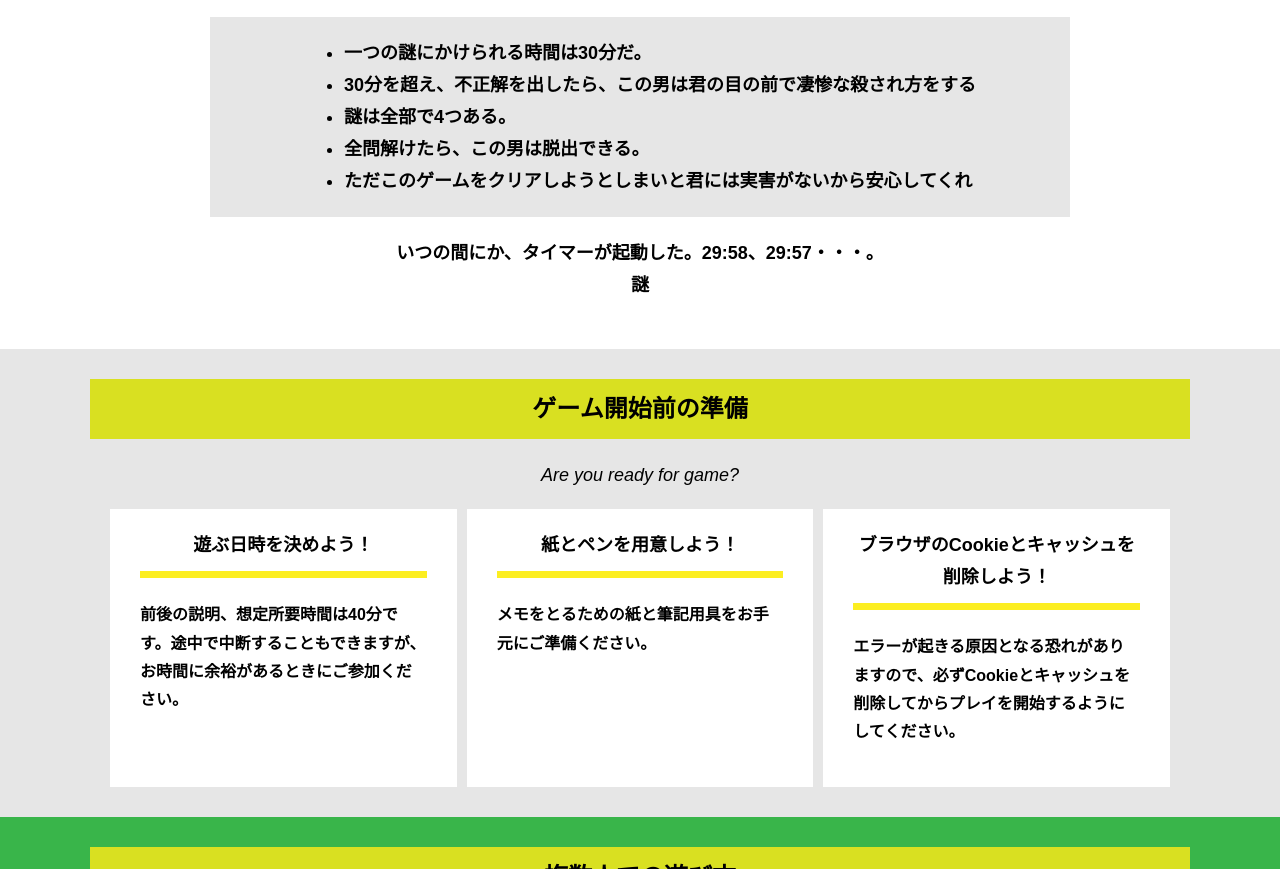
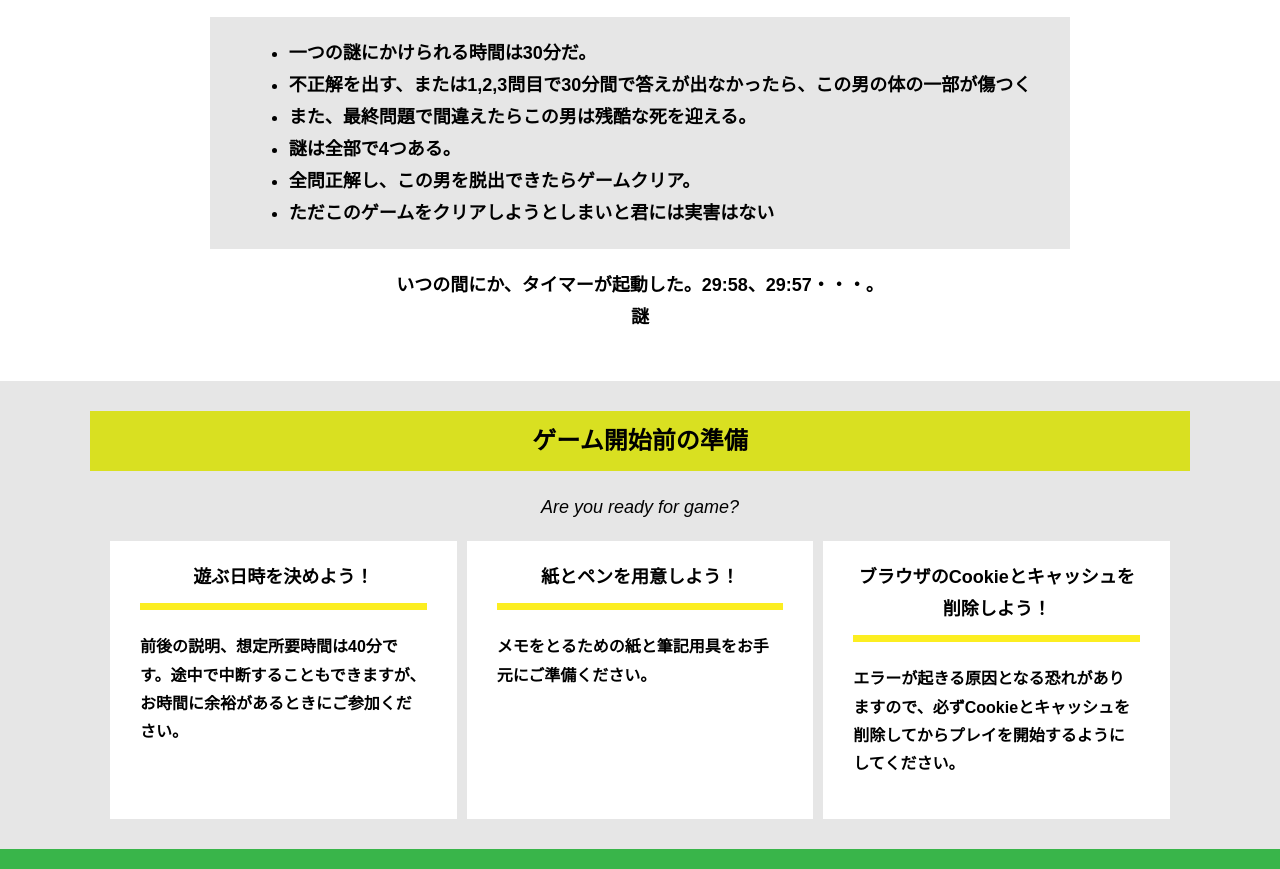
Before and after one commit to OnodaIbuki/alfa-sapporo-H, a plain HTML site: page index.html in a window 1280 px wide. Shown: the part 898-1767 px from the top of the page. Drawn offline with Linux system fonts and the light colour scheme.

Commit message:
Update index.html

```diff
--- a/index.html
+++ b/index.html
@@ -40,11 +40,11 @@
           <div class="story__note__outer bg-color--gray">
             <ul class="story__note">
               <li>一つの謎にかけられる時間は30分だ。</li>
-
-              <li>30分を超え、不正解を出したら、この男は君の目の前で凄惨な殺され方をする</li>
+              <li>不正解を出す、または1,2,3問目で30分間で答えが出なかったら、この男の体の一部が傷つく</li>
+              <li>また、最終問題で間違えたらこの男は残酷な死を迎える。
               <li>謎は全部で4つある。</li>
-              <li>全問解けたら、この男は脱出できる。</li>
-              <li>ただこのゲームをクリアしようとしまいと君には実害がないから安心してくれ</li>
+              <li>全問正解し、この男を脱出できたらゲームクリア。</li>
+              <li>ただこのゲームをクリアしようとしまいと君には実害はない</li>
             </ul>
           </div>
           <p class="text-center">いつの間にか、タイマーが起動した。29:58、29:57・・・。<br>
```
